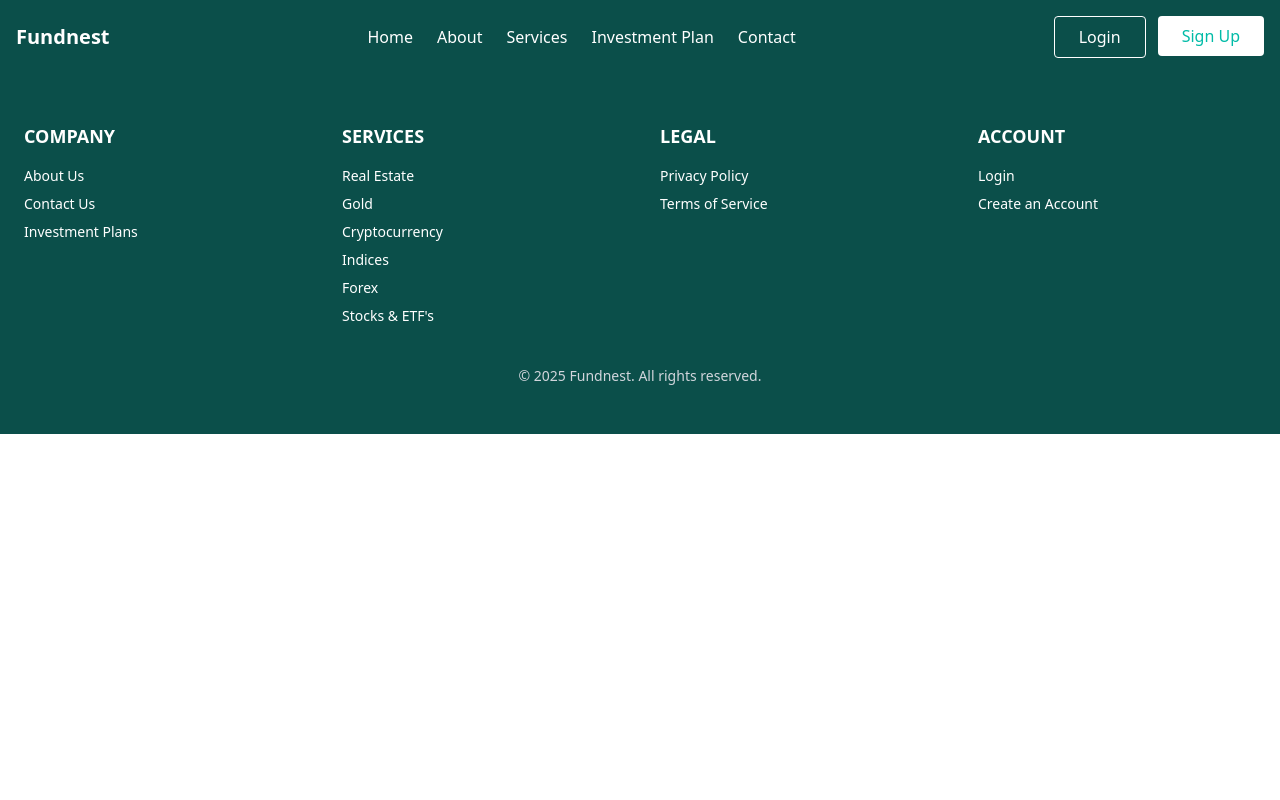
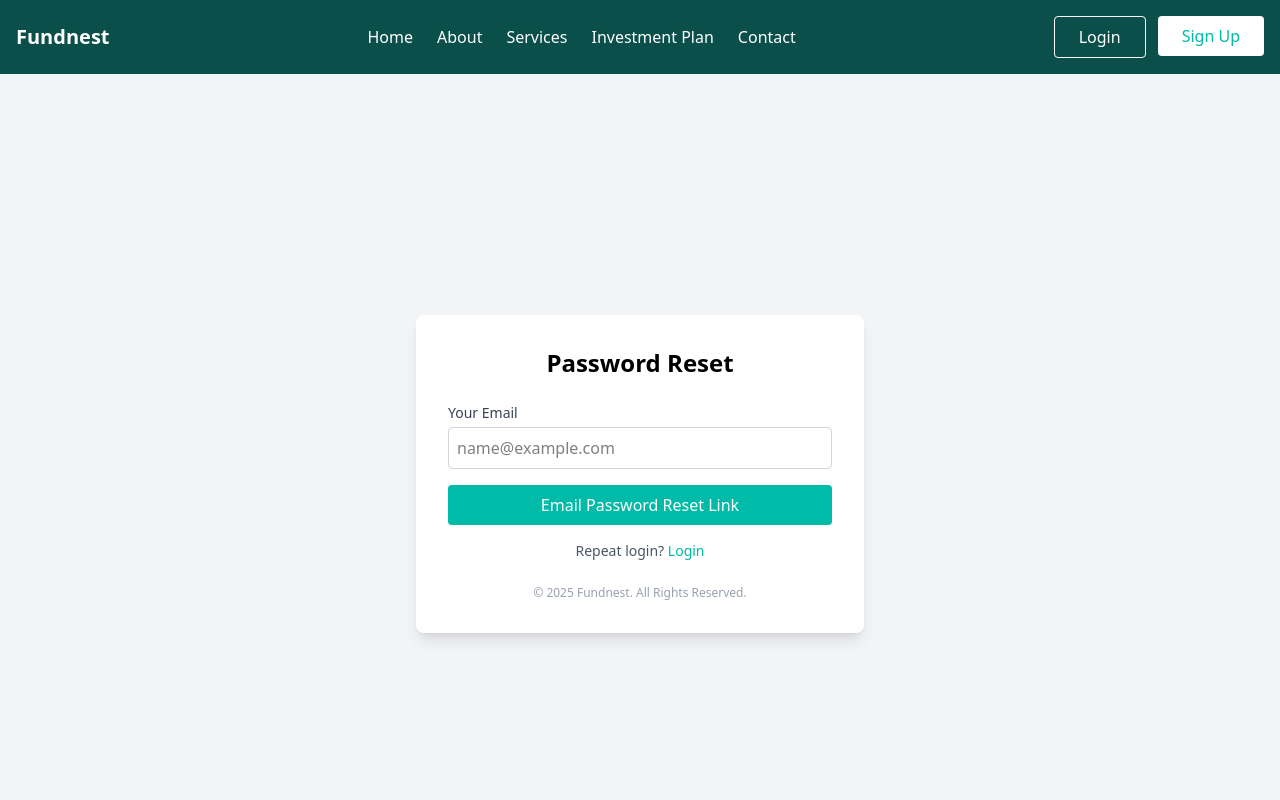
Before and after one commit to buywebteam/fundnest, a React (Vite) app: page /forgotpassword in a window 1280 px wide. Shown: the top 800 px of the page. Built offline with nearby package versions, Linux system fonts and the light colour scheme.

Commit message:
created password reset page

```diff
--- a/src/App.tsx
+++ b/src/App.tsx
@@ -11,6 +11,7 @@ import Login from "./pages/Login";
 import Signup from "./pages/Signup";
 import PrivacyPolicy from "./pages/PrivacyPolicy";
 import TermsOfService from "./pages/TermsOfService";
+import ForgotPassword from "./pages/ForgotPassword";
 
 function App() {
   return (
@@ -24,6 +25,7 @@ function App() {
         <Route path="/contact" element={<Contact />} />
         <Route path="/plans" element={<InvestmentPlans />} />
         <Route path="/login" element={<Login />} />
+        <Route path="/forgotpassword" element={<ForgotPassword />} />
         <Route path="/signup" element={<Signup />} />
         <Route path="/privacy" element={<PrivacyPolicy />} />
         <Route path="/terms" element={<TermsOfService />} />
--- /dev/null
+++ b/src/pages/ForgotPassword.tsx
@@ -0,0 +1,47 @@
+const PasswordResetCard = () => {
+  return (
+    <div className="min-h-screen bg-gray-100 flex items-center justify-center p-4">
+      <div className="bg-white rounded-lg shadow-lg w-full max-w-md p-8">
+        <h2 className="text-2xl font-bold text-center mb-6">Password Reset</h2>
+
+        <form className="space-y-4">
+          <div>
+            <label
+              htmlFor="email"
+              className="block text-sm font-medium text-gray-700"
+            >
+              Your Email
+            </label>
+            <input
+              type="email"
+              id="email"
+              className="w-full p-2 border border-gray-300 rounded mt-1 "
+              placeholder="name@example.com"
+              required
+            />
+          </div>
+
+          <button
+            type="submit"
+            className="w-full bg-teal-500 text-white py-2 rounded hover:bg-teal-700 transition-colors cursor-pointer"
+          >
+            Email Password Reset Link
+          </button>
+        </form>
+
+        <p className="text-sm text-center text-gray-600 mt-4">
+          Repeat login?{" "}
+          <a href="/login" className="text-teal-500 hover:underline">
+            Login
+          </a>
+        </p>
+
+        <p className="text-xs text-center text-gray-400 mt-6">
+          © 2025 Fundnest. All Rights Reserved.
+        </p>
+      </div>
+    </div>
+  );
+};
+
+export default PasswordResetCard;
--- a/src/pages/Login.tsx
+++ b/src/pages/Login.tsx
@@ -43,7 +43,7 @@ const Login = () => {
               <input type="checkbox" className="mr-2" />
               Remember me
             </label>
-            <a href="#" className="text-teal-500 hover:underline">
+            <a href="/forgotpassword" className="text-teal-500 hover:underline">
               Forgot Password?
             </a>
           </div>
```
